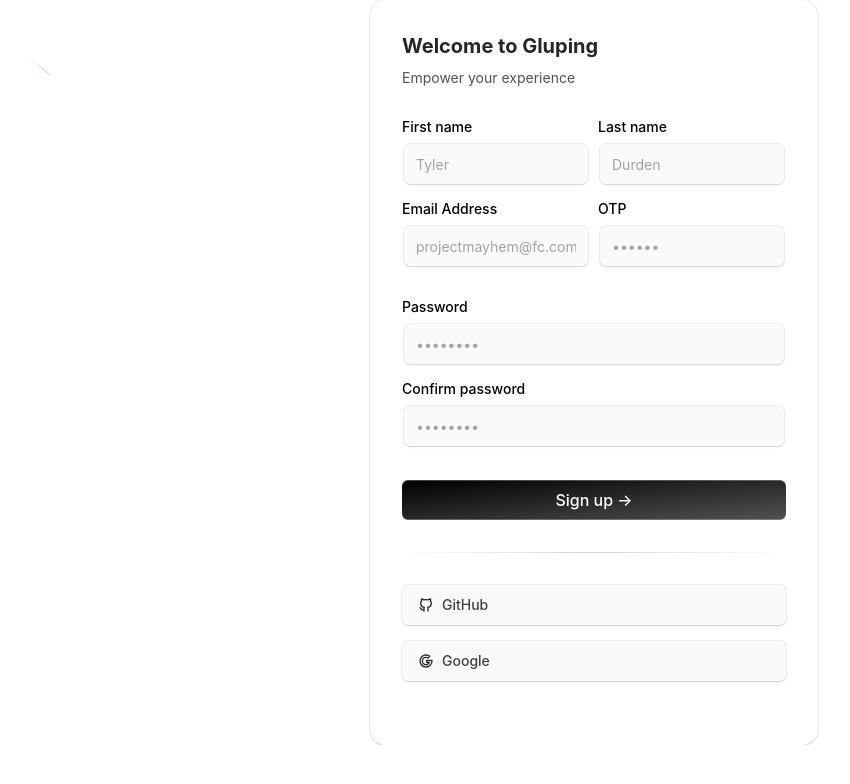
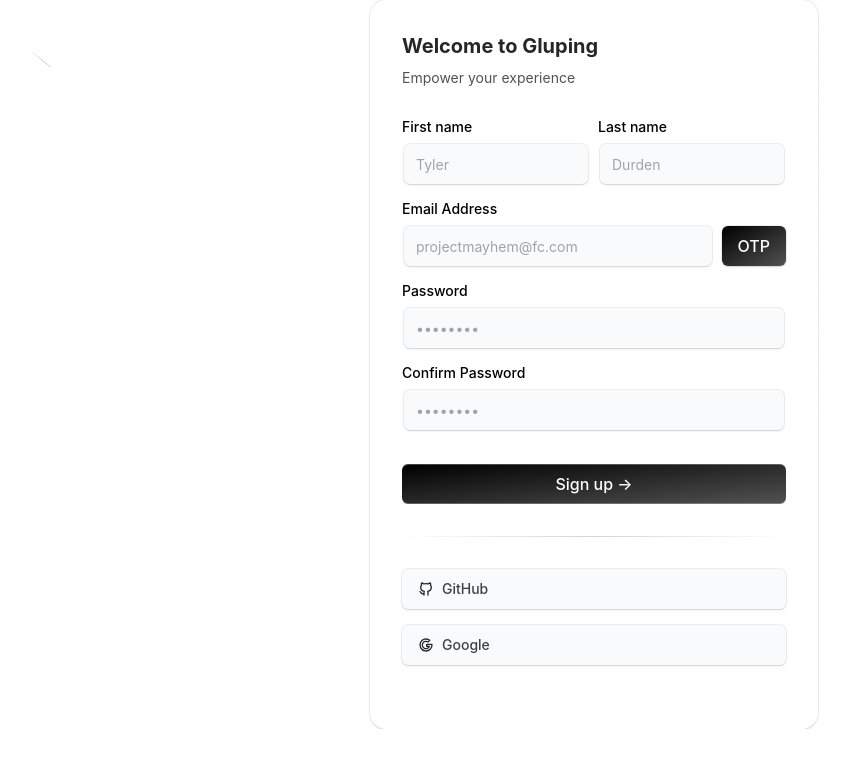
Before and after one commit to nevinsebastian/FRONTEND-DEV, a Next.js app: page / in a window 1280 px wide. Shown: the top 784 px of the page, without its empty margins (46-896 px from the left). Built offline with nearby package versions, Linux system fonts and the light colour scheme.

Commit message:
sign up otp filed only visible after pressing otp button

```diff
--- a/components/auth/SignupForm.tsx
+++ b/components/auth/SignupForm.tsx
@@ -1,19 +1,18 @@
 "use client";
-import React from "react";
+import React, { useState } from "react";
 import { Label } from "../ui/label";
 import { Input } from "../ui/input";
 import { cn } from "@/lib/utils";
-import {
-  IconBrandGithub,
-  IconBrandGoogle,
-  IconBrandOnlyfans,
-} from "@tabler/icons-react";
+import { IconBrandGithub, IconBrandGoogle } from "@tabler/icons-react";
 
 export function SignupFormDemo() {
+  const [showOtp, setShowOtp] = useState(false);
+
   const handleSubmit = (e: React.FormEvent<HTMLFormElement>) => {
     e.preventDefault();
     console.log("Form submitted");
   };
+
   return (
     <div className="max-w-md w-full mx-auto rounded-none md:rounded-2xl p-4 md:p-8 shadow-input bg-white dark:bg-black">
       <h2 className="font-bold text-xl text-neutral-800 dark:text-neutral-200">
@@ -24,6 +23,7 @@ export function SignupFormDemo() {
       </p>
 
       <form className="my-8" onSubmit={handleSubmit}>
+        {/* Name Fields */}
         <div className="flex flex-col md:flex-row space-y-2 md:space-y-0 md:space-x-2 mb-4">
           <LabelInputContainer>
             <Label htmlFor="firstname">First name</Label>
@@ -34,44 +34,58 @@ export function SignupFormDemo() {
             <Input id="lastname" placeholder="Durden" type="text" />
           </LabelInputContainer>
         </div>
-        <div className="flex flex-col md:flex-row space-y-2 md:space-y-0 md:space-x-2 mb-4">
 
-        <LabelInputContainer className="mb-4">
+        {/* Email and OTP Button */}
+        <div className="flex flex-col md:flex-row items-start space-y-2 md:space-y-0 md:space-x-2 mb-4">
+          <LabelInputContainer>
             <Label htmlFor="email">Email Address</Label>
             <Input id="email" placeholder="projectmayhem@fc.com" type="email" />
           </LabelInputContainer>
+          <button
+            type="button"
+            onClick={() => setShowOtp(true)}
+            className="bg-gradient-to-br from-black to-neutral-600 text-white rounded-md h-10 px-4 font-medium shadow-input"
+            style={{ marginTop: "24px" }} // Adjust pixel value as needed
+          >
+            OTP
+          </button>
+        </div>
+
+        {/* OTP Field */}
+        {showOtp && (
           <LabelInputContainer className="mb-4">
             <Label htmlFor="otp">OTP</Label>
-          <Input id="otp" placeholder="••••••" type="otp" />
+            <Input id="otp" placeholder="••••••" type="text" />
           </LabelInputContainer>
-        </div>
+        )}
+
+        {/* Password Fields */}
         <LabelInputContainer className="mb-4">
           <Label htmlFor="password">Password</Label>
           <Input id="password" placeholder="••••••••" type="password" />
         </LabelInputContainer>
         <LabelInputContainer className="mb-8">
-          <Label htmlFor="confirmpassword">Confirm password</Label>
-          <Input
-            id="confirmpassword"
-            placeholder="••••••••"
-            type="confirmpassword"
-          />
+          <Label htmlFor="confirmpassword">Confirm Password</Label>
+          <Input id="confirmpassword" placeholder="••••••••" type="password" />
         </LabelInputContainer>
 
+        {/* Signup Button */}
         <button
-          className="bg-gradient-to-br relative group/btn from-black dark:from-zinc-900 dark:to-zinc-900 to-neutral-600 block dark:bg-zinc-800 w-full text-white rounded-md h-10 font-medium shadow-[0px_1px_0px_0px_#ffffff40_inset,0px_-1px_0px_0px_#ffffff40_inset] dark:shadow-[0px_1px_0px_0px_var(--zinc-800)_inset,0px_-1px_0px_0px_var(--zinc-800)_inset]"
+          className="bg-gradient-to-br relative group/btn from-black to-neutral-600 block w-full text-white rounded-md h-10 font-medium shadow-[0px_1px_0px_0px_#ffffff40_inset,0px_-1px_0px_0px_#ffffff40_inset]"
           type="submit"
         >
           Sign up &rarr;
           <BottomGradient />
         </button>
 
+        {/* Divider */}
         <div className="bg-gradient-to-r from-transparent via-neutral-300 dark:via-neutral-700 to-transparent my-8 h-[1px] w-full" />
 
+        {/* Social Login Buttons */}
         <div className="flex flex-col space-y-4">
           <button
-            className=" relative group/btn flex space-x-2 items-center justify-start px-4 w-full text-black rounded-md h-10 font-medium shadow-input bg-gray-50 dark:bg-zinc-900 dark:shadow-[0px_0px_1px_1px_var(--neutral-800)]"
-            type="submit"
+            className="relative group/btn flex space-x-2 items-center justify-start px-4 w-full text-black rounded-md h-10 font-medium shadow-input bg-gray-50 dark:bg-zinc-900"
+            type="button"
           >
             <IconBrandGithub className="h-4 w-4 text-neutral-800 dark:text-neutral-300" />
             <span className="text-neutral-700 dark:text-neutral-300 text-sm">
@@ -80,8 +94,8 @@ export function SignupFormDemo() {
             <BottomGradient />
           </button>
           <button
-            className=" relative group/btn flex space-x-2 items-center justify-start px-4 w-full text-black rounded-md h-10 font-medium shadow-input bg-gray-50 dark:bg-zinc-900 dark:shadow-[0px_0px_1px_1px_var(--neutral-800)]"
-            type="submit"
+            className="relative group/btn flex space-x-2 items-center justify-start px-4 w-full text-black rounded-md h-10 font-medium shadow-input bg-gray-50 dark:bg-zinc-900"
+            type="button"
           >
             <IconBrandGoogle className="h-4 w-4 text-neutral-800 dark:text-neutral-300" />
             <span className="text-neutral-700 dark:text-neutral-300 text-sm">
@@ -89,7 +103,6 @@ export function SignupFormDemo() {
             </span>
             <BottomGradient />
           </button>
-
         </div>
       </form>
     </div>
@@ -105,13 +118,7 @@ const BottomGradient = () => {
   );
 };
 
-const LabelInputContainer = ({
-  children,
-  className,
-}: {
-  children: React.ReactNode;
-  className?: string;
-}) => {
+const LabelInputContainer = ({ children, className }) => {
   return (
     <div className={cn("flex flex-col space-y-2 w-full", className)}>
       {children}
--- a/tailwind.config.ts
+++ b/tailwind.config.ts
@@ -5,8 +5,8 @@ import flattenColorPalette from "tailwindcss/lib/util/flattenColorPalette";
 
 // Custom plugin to add CSS variables for colors
 function addVariablesForColors({ addBase, theme }: any) {
-  let allColors = flattenColorPalette(theme("colors"));
-  let newVars = Object.fromEntries(
+  const allColors = flattenColorPalette(theme("colors"));
+  const newVars = Object.fromEntries(
     Object.entries(allColors).map(([key, val]) => [`--${key}`, val])
   );
 
@@ -20,25 +20,29 @@ const config: Config = {
     "./pages/**/*.{js,ts,jsx,tsx,mdx}",
     "./components/**/*.{js,ts,jsx,tsx,mdx}",
     "./app/**/*.{js,ts,jsx,tsx,mdx}",
-    "./src/**/*.{ts,tsx}", // Additional content path as per your requirement
+    "./src/**/*.{ts,tsx}",
   ],
-  darkMode: "class", // Enable dark mode
+  darkMode: "class", // Enable class-based dark mode
   theme: {
     extend: {
       colors: {
+        // Define custom color variables that adjust based on theme
         background: "var(--background)",
         foreground: "var(--foreground)",
         ...colors, // Add Tailwind's default colors as a base
+        // Optional: customize background colors for dark mode
+        "neutral-dark": "#1A1A1A",
+        "neutral-light": "#FAFAFA",
       },
       boxShadow: {
         input: `0px 2px 3px -1px rgba(0,0,0,0.1), 0px 1px 0px 0px rgba(25,28,33,0.02), 0px 0px 0px 1px rgba(25,28,33,0.08)`,
       },
       fontFamily: {
-        sans: ["Inter", ...defaultTheme.fontFamily.sans], // Extending the default font
+        sans: ["Inter", ...defaultTheme.fontFamily.sans],
       },
     },
   },
-  plugins: [addVariablesForColors], // Register the custom plugin
+  plugins: [addVariablesForColors],
 };
 
 export default config;
```
Lines whose indentation alone changed are shown as unchanged.
